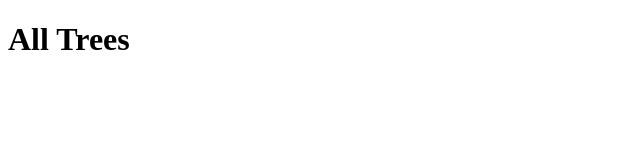
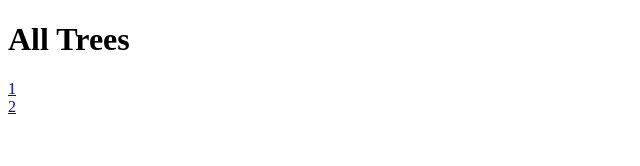
Before and after one commit to Lindsaykerr1994/trees-react, a React (Create React App) app: page /trees in a window 1280 px wide. Shown: the top 166 px of the page, without its empty margins (0-640 px from the left). Built offline with nearby package versions, Linux system fonts and the light colour scheme.

Commit message:
Create additional route accepting treeId param

```diff
--- a/src/all_trees.js
+++ /dev/null
@@ -1,7 +0,0 @@
-export default function AllTrees() {
-  return (
-    <div>
-      <h1>All Trees</h1>
-    </div>
-  );
-}
--- /dev/null
+++ b/src/components/trees/all_trees.js
@@ -0,0 +1,18 @@
+import { Link, Outlet } from "react-router-dom";
+
+export default function AllTrees() {
+  let trees = [1, 2];
+  return (
+    <div>
+      <h1>All Trees</h1>
+      {trees.map((t, i) => (
+        <div>
+          <Link to={`${t}`} key={i}>
+            {t}
+          </Link>
+        </div>
+      ))}
+      <Outlet />
+    </div>
+  );
+}
--- /dev/null
+++ b/src/components/trees/tree.js
@@ -0,0 +1,5 @@
+import { useParams } from "react-router-dom";
+export default function Tree() {
+  let params = useParams();
+  return <div>Tree ID: {params.treeId} </div>;
+}
--- a/src/index.js
+++ b/src/index.js
@@ -2,9 +2,10 @@ import React from "react";
 import ReactDOM from "react-dom/client";
 import { BrowserRouter, Routes, Route } from "react-router-dom";
 import App from "./App";
-import AllTrees from "./all_trees";
+import AllTrees from "./components/trees/all_trees";
+import Tree from "./components/trees/tree";
 import PageNotFound from "./404";
-import HomePage from "./home_page";
+import HomePage from "./components/home_page";
 
 const root = ReactDOM.createRoot(document.getElementById("root"));
 root.render(
@@ -13,6 +14,7 @@ root.render(
       <Route path="/" element={<App />}>
         <Route path="" element={<HomePage />}></Route>
         <Route path="trees" element={<AllTrees />}></Route>
+        <Route path="trees/:treeId" element={<Tree />}></Route>
       </Route>
       <Route path="*" element={<PageNotFound />} />
     </Routes>
```
Also changed, not shown: src/components/home_page.js (renamed from src/home_page.js).
